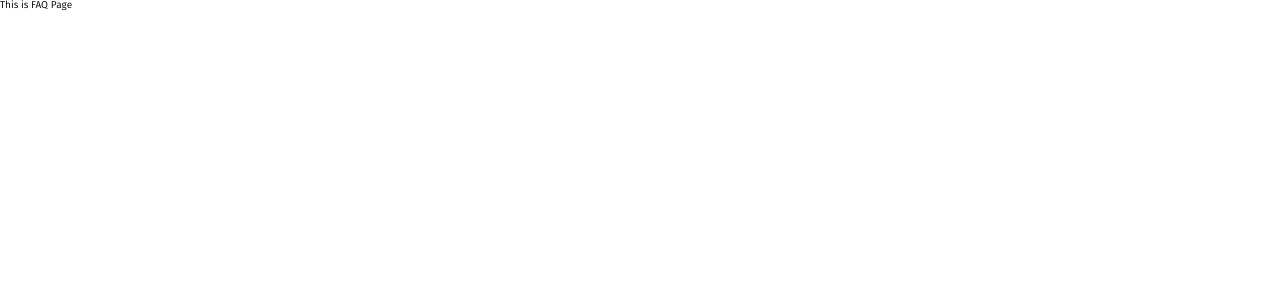
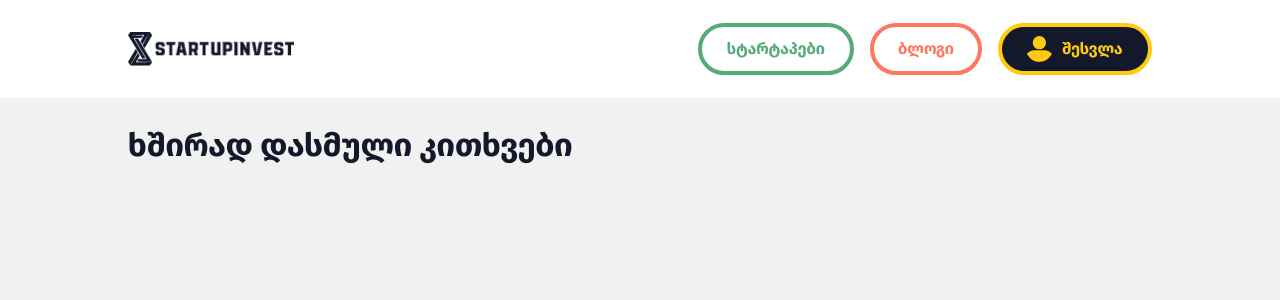
Before and after one commit to zukajakeli/startup-invest, a React (Create React App) app: page /FAQ in a window 1280 px wide. Shown: the top 300 px of the page. Built offline with nearby package versions, Linux system fonts and the light colour scheme.

Commit message:
wip: start of thursday

```diff
--- a/src/components/components/footer/Footer.jsx
+++ b/src/components/components/footer/Footer.jsx
@@ -1,4 +1,4 @@
-import { useLocation, useHistory } from 'react-router';
+import { useLocation } from 'react-router';
 import { Link } from 'react-router-dom';
 
 import SubscribeInput from '../../common-components/subscribe-input/SubscribeInput';
@@ -11,7 +11,6 @@ import { ReactComponent as TiktokIcon } from '../../../assets/icons/tiktok-icon.
 import * as S from './footer-components';
 
 const Footer = () => {
-  const history = useHistory();
   const location = useLocation();
   const isMainPage = location.pathname === '/';
 
--- a/src/components/pages/FAQ-page/FAQ-page-components.jsx
+++ b/src/components/pages/FAQ-page/FAQ-page-components.jsx
@@ -0,0 +1,24 @@
+import styled from 'styled-components';
+
+export const Wrapper = styled.div``;
+
+export const HeaderWrapper = styled.div`
+  padding: 0rem 10%;
+  position: fixed;
+  width: 100%;
+  z-index: 10;
+  background-color: #fff;
+`;
+
+export const Body = styled.div`
+  background-color: #f2f1f1;
+  height: 100rem;
+  padding: 10rem 10%;
+`;
+
+export const Heading = styled.h5`
+  color: #13182b;
+  font-size: 3.2rem;
+  font-weight: 600;
+  margin-top: 2.7rem;
+`;
--- a/src/components/pages/FAQ-page/FAQPage.jsx
+++ b/src/components/pages/FAQ-page/FAQPage.jsx
@@ -1,5 +1,17 @@
+import Header from 'components/components/header/Header';
+import * as S from './FAQ-page-components';
+
 const FAQPage = () => {
-  return <>This is FAQ Page </>;
+  return (
+    <S.Wrapper>
+      <S.HeaderWrapper>
+        <Header />
+      </S.HeaderWrapper>
+      <S.Body>
+        <S.Heading>ხშირად დასმული კითხვები</S.Heading>
+      </S.Body>
+    </S.Wrapper>
+  );
 };
 
 export default FAQPage;
--- a/src/components/pages/blogs-page/BlogsPage.jsx
+++ b/src/components/pages/blogs-page/BlogsPage.jsx
@@ -1,5 +1,5 @@
 import { Swiper, SwiperSlide } from 'swiper/react';
-import SwiperCore, { Pagination, Autoplay } from 'swiper';
+import SwiperCore, { Autoplay } from 'swiper';
 import 'swiper/swiper-bundle.css';
 
 import MainStory from '../../components/main-story/MainStory';
@@ -10,13 +10,11 @@ import CarousselStory from '../../components/caroussel-stories/CarousselStory';
 import LargeStory from '../../components/large-story/LargeStory';
 import SmallStory from '../../components/small-story/SmallStory';
 
-import ovalBlue from '../../../assets/icons/oval-blue.svg';
 import ovalPink from '../../../assets/icons/oval-pink.svg';
 import redCircle from '../../../assets/icons/circle-red-big.svg';
 import { ReactComponent as Arch } from '../../../assets/icons/arch.svg';
 
 import * as S from './blogs-page-components';
-import { ZindexTop } from './blogs-page-components';
 
 const dummy = [
   {
```
